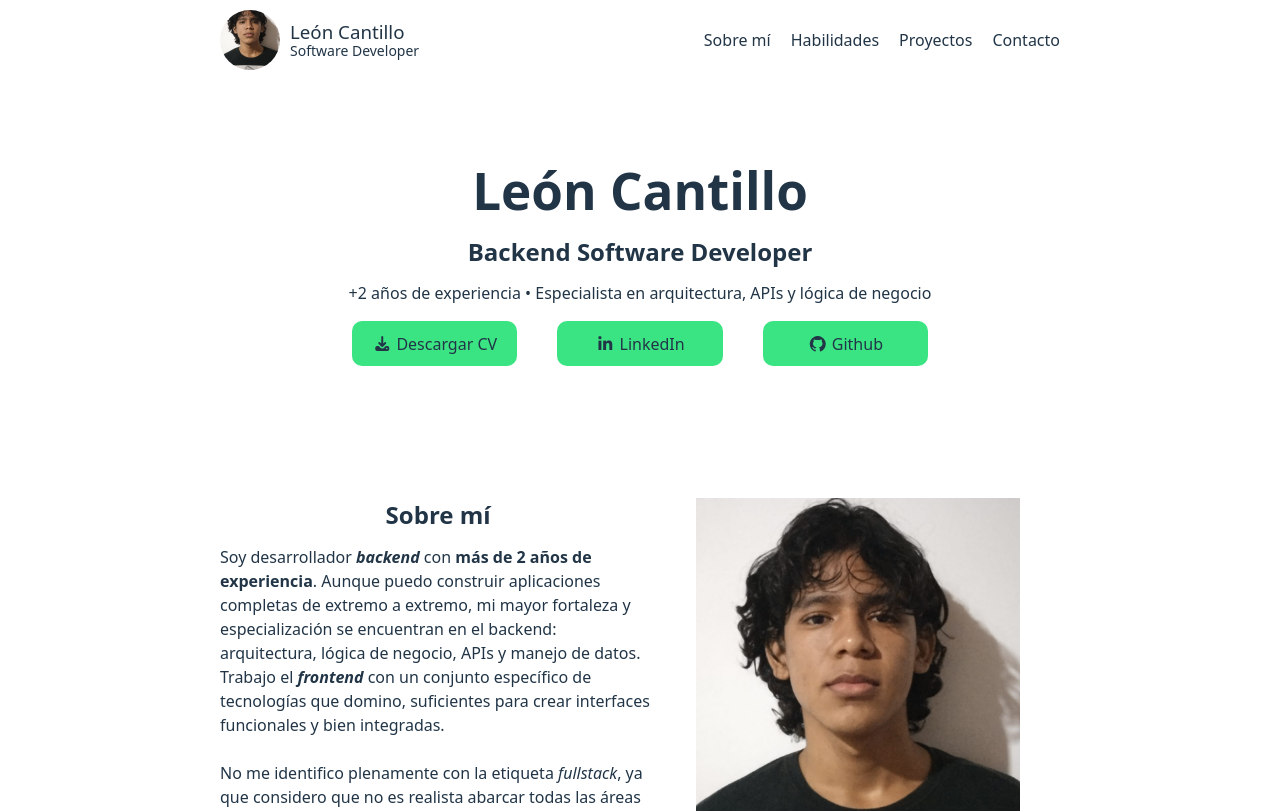
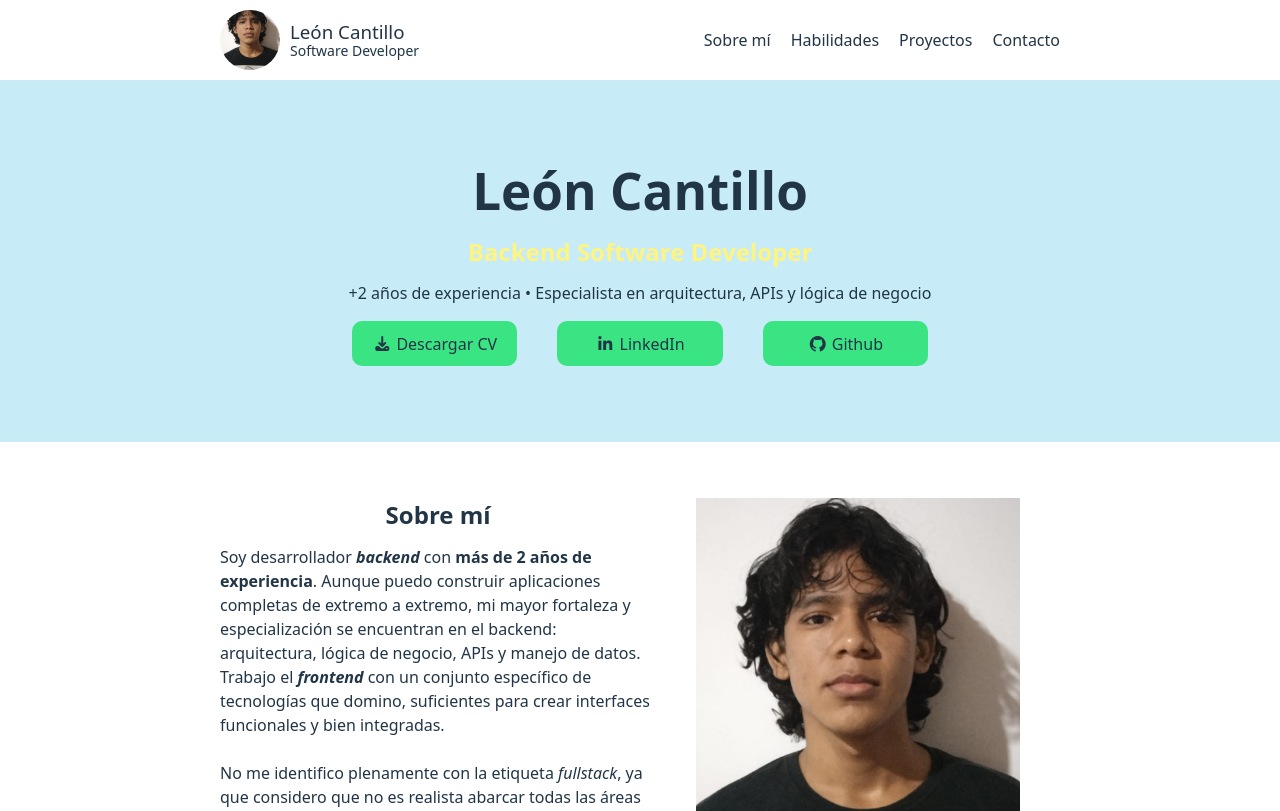
Before and after one commit to leoncantillo/portfolio, a React (Vite) app: page / in a window 1280 px wide. Shown: the top 811 px of the page. Built offline with nearby package versions, Linux system fonts and the light colour scheme.

Commit message:
[UPDATE] Hero background and title colors.

```diff
--- a/src/styles/section_hero.scss
+++ b/src/styles/section_hero.scss
@@ -1,3 +1,10 @@
+.hero {
+  background-color: var(--color-bg-2);
+
+.hero__professional-title {
+  color: var(--palet-color-2);
+}
+
 .hero__networks {
   display: grid;
     grid-template-columns: repeat(3, 1fr);
@@ -37,3 +44,11 @@
     grid-column: 1 / 3;
   }
 }
+
+}
+
+html.light {
+  .hero__professional-title {
+    color: var(--palet-color-1);
+  }
+}
```
